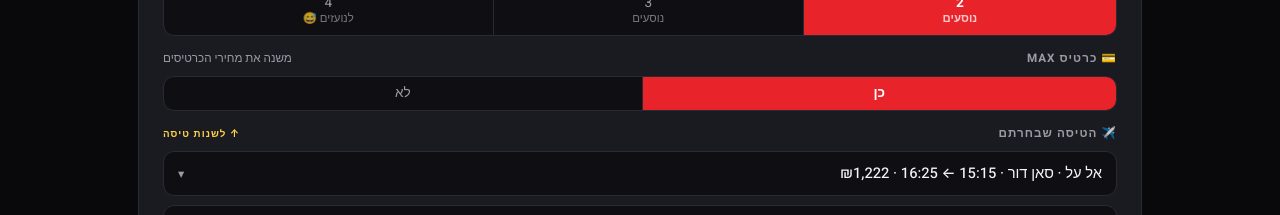
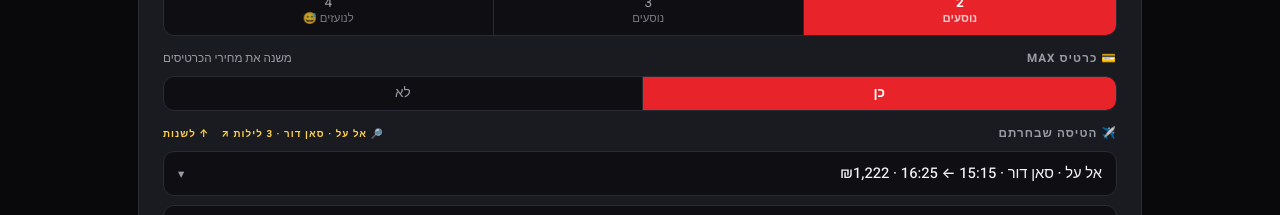
Before and after one commit to yaelavgil/yaella, a plain HTML site: page larnaca-2027/index.html in a window 1280 px wide. Shown: the part 4760-4975 px from the top of the page. Drawn offline with Linux system fonts and the light colour scheme.

Commit message:
לרנקה: לינק חיפוש גוגל לטיסה הנבחרת, עוקב אחרי הטיסה ואחרי מספר הלילות
Co-Authored-By: Claude Opus 5 <noreply@anthropic.com>

```diff
--- a/larnaca-2027/index.html
+++ b/larnaca-2027/index.html
@@ -753,7 +753,7 @@ footer a{color:#8a8a94}
       </div>
     </div>
     <div class="crow">
-      <div class="clab"><span>✈️ הטיסה שבחרתם</span><a class="maplink" href="#flights">↑ לשנות טיסה</a></div>
+      <div class="clab"><span>✈️ הטיסה שבחרתם</span><span style="display:flex; gap:12px; align-items:baseline"><a class="maplink" id="fgo" href="#" target="_blank" rel="noopener">🔎 לבדוק בגוגל ↗</a><a class="maplink" href="#flights">↑ לשנות</a></span></div>
       <div class="fdd" id="fdd">
         <button type="button" class="fdd-btn" id="fddBtn" aria-haspopup="listbox" aria-expanded="false">
           <span id="fddLabel">בחרו טיסה</span><span class="caret">▾</span>
@@ -1117,6 +1117,20 @@ footer a{color:#8a8a94}
     var back = row ? row.cells[2].textContent.trim() : '';
     if(!/\d:\d/.test(back)) back = '';   // the cell holds a check link, not a time
     curFlight = {name:name, out:out, back:back, price:price};
+    // the chosen flight's own Google search — follows BOTH the flight and the night count
+    if(G('fgo')){
+      var gair = row ? row.cells[0].querySelector('a[data-air]') : null;
+      var gback = (d === 3) ? '2027-07-26' : '2027-07-25';
+      if(gair){
+        G('fgo').href = 'https://www.google.com/travel/flights?hl=he&curr=ILS&q=' +
+          encodeURIComponent('Flights from TLV to LCA on 2027-07-23 through ' + gback +
+                             ' on ' + gair.getAttribute('data-air'));
+        G('fgo').textContent = '🔎 ' + name + ' · ' + d + ' לילות ↗';
+        G('fgo').hidden = false;
+      }else{
+        G('fgo').hidden = true;
+      }
+    }
     if(G('fcap') && row){
       G('fcap').innerHTML = '<b>' + name + '</b> · יציאה ' + out +
         (back ? ', חזרה ' + back : '') +
```
